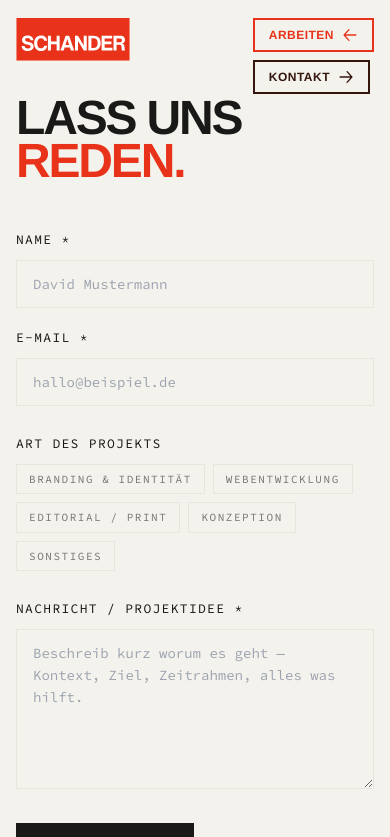
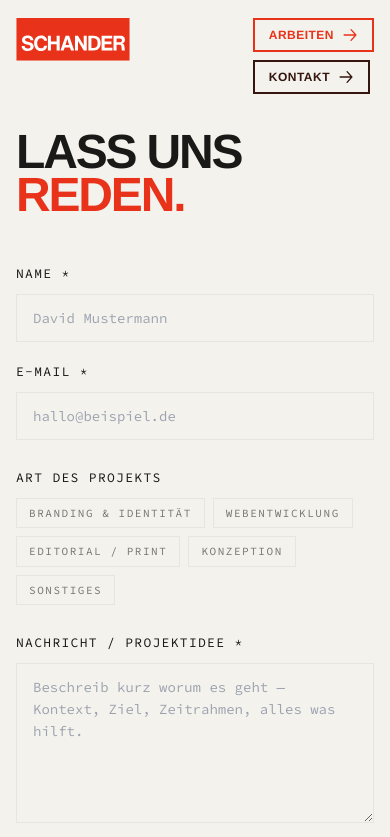
Before and after one commit to dxvxds03/studio-schander, a Next.js app: page /kontakt in a window 390 px wide. Shown: the top 837 px of the page. Built offline with nearby package versions, Linux system fonts and the light colour scheme; no server answers; a web font is replaced by a local one.

Commit message:
Restructure ongoing

```diff
--- a/src/app/globals.css
+++ b/src/app/globals.css
@@ -116,14 +116,16 @@ body {
   filter: brightness(1.08) saturate(1.1);
 }
 
-/* Was ich mache — pulsing CTA button */
-@keyframes pulseOrange {
-  0%   { box-shadow: 0 0 0 0 rgba(232,51,26,0.45); }
-  65%  { box-shadow: 0 0 0 22px rgba(232,51,26,0); }
-  100% { box-shadow: 0 0 0 0 rgba(232,51,26,0); }
+/* Pulsing scale — Schreib mir + hero scroll button */
+@keyframes pulseScale {
+  0%, 100% { transform: scale(1); }
+  50%       { transform: scale(1.04); }
 }
 .schreib-mir-btn {
-  animation: pulseOrange 2.4s ease-out infinite;
+  animation: pulseScale 2.4s ease-in-out infinite;
+}
+.hero-scroll-btn {
+  animation: pulseScale 2.4s ease-in-out infinite;
 }
 
 /* Nav buttons */
--- a/src/app/kontakt/KontaktForm.tsx
+++ b/src/app/kontakt/KontaktForm.tsx
@@ -67,7 +67,7 @@ export default function KontaktForm() {
   return (
     <section
       style={{
-        paddingTop: 'clamp(96px, 14vw, 160px)',
+        paddingTop: 'clamp(130px, 14vw, 160px)',
         paddingBottom: 'clamp(72px, 10vw, 140px)',
         paddingLeft: 'clamp(16px, 2vw, 24px)',
         paddingRight: 'clamp(16px, 2vw, 24px)',
--- a/src/components/HeroSection.tsx
+++ b/src/components/HeroSection.tsx
@@ -554,6 +554,7 @@ export default function HeroSection({ projects }: { projects: HeroProject[] }) {
               document.getElementById('leistungen')?.scrollIntoView({ behavior: 'smooth' })
             }
             aria-label="Zu Was ich mache scrollen"
+            className="hero-scroll-btn"
             style={{
               width: 'clamp(56px, 7vw, 84px)',
               height: 'clamp(56px, 7vw, 84px)',
@@ -566,6 +567,7 @@ export default function HeroSection({ projects }: { projects: HeroProject[] }) {
               alignItems: 'center',
               justifyContent: 'center',
               flexShrink: 0,
+              pointerEvents: 'auto',
               transition: 'background 0.18s ease, color 0.18s ease',
             }}
             onMouseEnter={e => {
--- a/src/components/Navigation.tsx
+++ b/src/components/Navigation.tsx
@@ -34,7 +34,7 @@ export default function Navigation() {
 
         <div className="nav-ctas">
           <Link href="/projekte" data-hover className="nav-btn nav-btn-arbeiten" style={{ display: 'inline-flex', alignItems: 'center', gap: '8px' }}>
-            Arbeiten <Arrow direction="left" size={16} />
+            Arbeiten <Arrow direction="right" size={16} />
           </Link>
           <Link href="/kontakt" data-hover className="nav-btn nav-btn-kontakt" style={{ display: 'inline-flex', alignItems: 'center', gap: '8px' }}>
             Kontakt <Arrow direction="right" size={16} />
--- a/src/components/WasIchMache.tsx
+++ b/src/components/WasIchMache.tsx
@@ -89,6 +89,7 @@ export default function WasIchMache() {
           position: 'relative',
           zIndex: 46,
           background: 'var(--cream)',
+          borderTop: '1px solid var(--faint)',
         }}
       >
         {/* Heading — cream background */}
```
